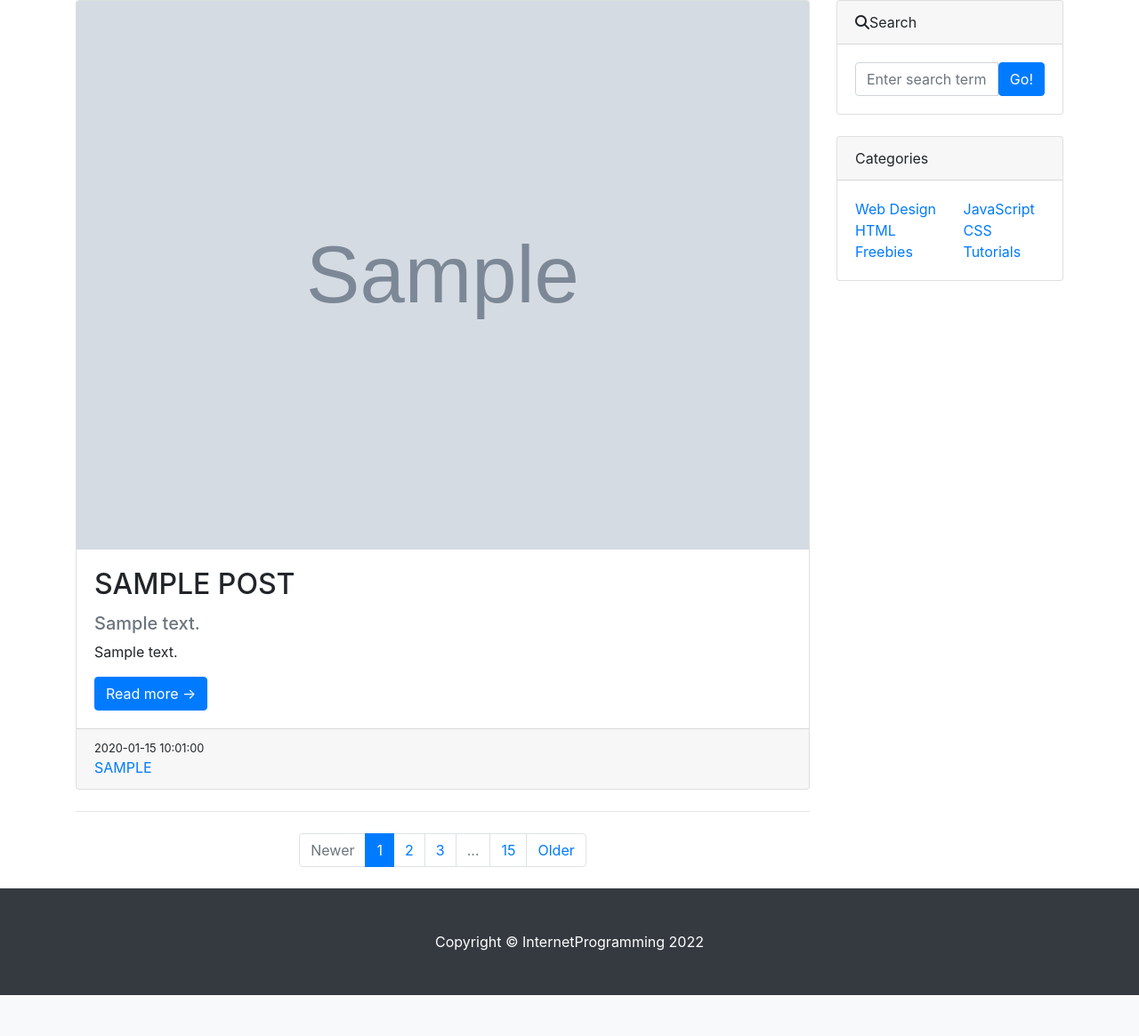
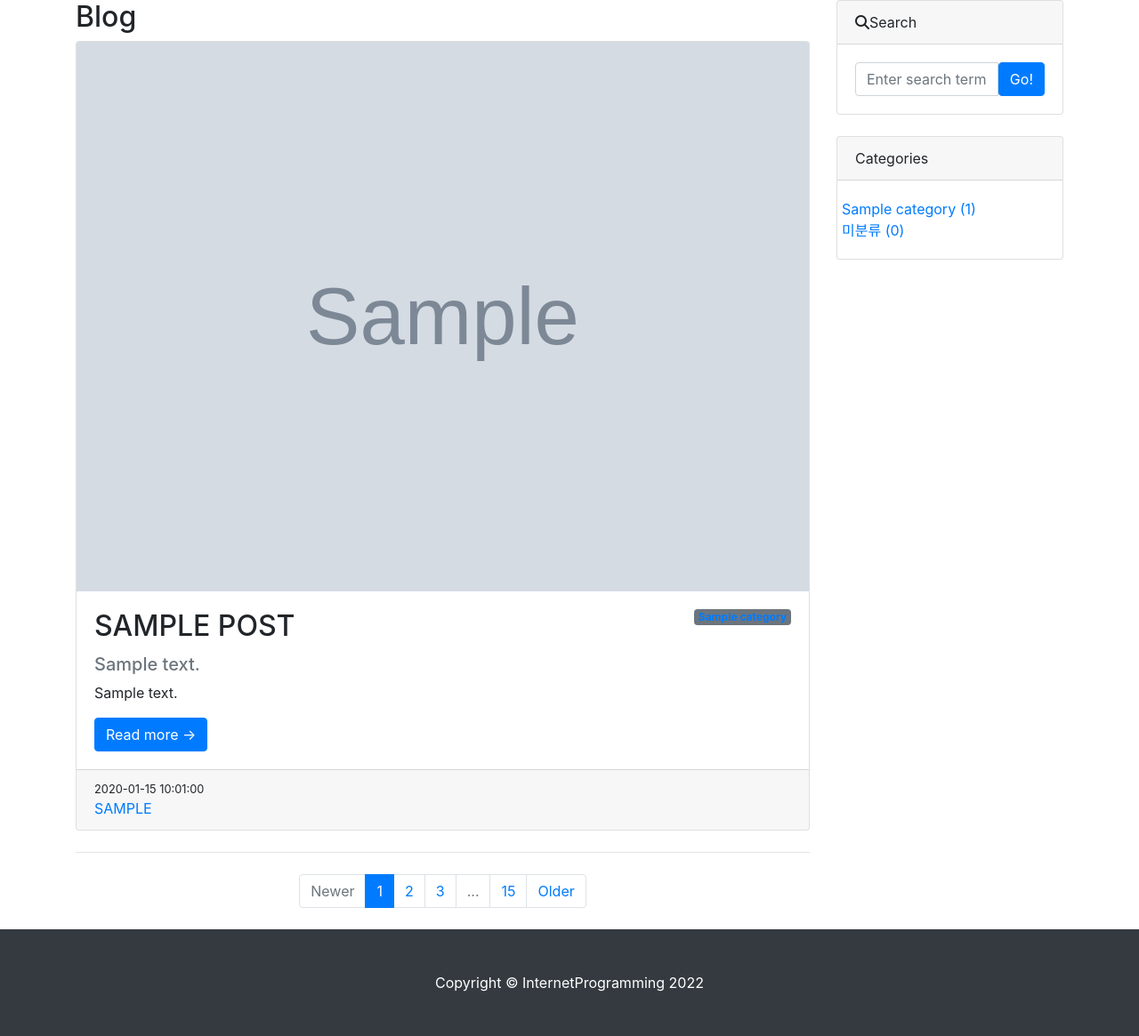
Before and after one commit to mmimseo/Django22, a Django app: page /blog/ in a window 1280 px wide. Shown: the part 56-1221 px from the top of the page at 89% size. Before the commit the page ends 1175 px from the top, so only its background shows below. Run offline with Django 4.2, Linux system fonts and the light colour scheme; tables that the repository leaves empty hold one stand-in row (values such as "Sample post"); grey boxes marked "Sample" are stand-in pictures; some libraries are stand-ins or nearby versions.

Commit message:
다대일 괸계 구현하기 완료

```diff
--- a/blog/models.py
+++ b/blog/models.py
@@ -2,31 +2,43 @@ from django.db import models
 from django.contrib.auth.models import User
 import os
 
-# Create your models here.
+class Category(models.Model):
+    name = models.CharField(max_length=50, unique=True)
+    slug = models.SlugField(max_length=200, unique=True, allow_unicode=True)
+
+    def __str__(self):
+        return self.name
+
+    def get_absolute_url(self):
+        return f'/blog/category/{self.slug}/'
+
+    class Meta:
+        verbose_name_plural = 'Categories'
 
 class Post(models.Model):
-    title = models.CharField(max_length=30)  #포스트 제목
+    title = models.CharField(max_length=30)
     hook_text = models.CharField(max_length=100, blank=True)
-    content = models.TextField()             #포스트 내용
+    content = models.TextField()
 
-    head_image = models.ImageField(upload_to='blog/images/%Y/%m/%d/', blank=True)
-    #Y: 2022, #y:22
-    file_upload = models.FileField(upload_to='blog/files/%Y/%m/%d/', blank=True)
+    head_image = models.ImageField(upload_to='blog/images/%Y/%m/%d/', blank=True) #post_list - head image 출력
+    file_upload = models.FileField(upload_to='blog/files/%Y/%m/%d/', blank=True) #Y: 2022, #y:22
 
-    created_at = models.DateTimeField(auto_now_add=True)  #시간
+    created_at = models.DateTimeField(auto_now_add=True)
     updated_at = models.DateTimeField(auto_now=True)
 
-    # 추후 author 작성
+    # 추후 author 작성/ 다대일관계
     author = models.ForeignKey(User, null=True, on_delete=models.SET_NULL)
+
+    category = models.ForeignKey(Category, null=True, blank=True, on_delete=models.SET_NULL)
 
     def __str__(self):
         return f'[{self.pk}]{self.title} :: {self.author} : {self.created_at}'
 
-    def get_absolute_url(self):
+    def get_absolute_url(self):    ## 고유 url 부여 ##
         return f'/blog/{self.pk}/'
 
-    def get_file_name(self):
+    def get_file_name(self):    ## 업로드한 파일 이름 출력 / post_detail ##
         return os.path.basename(self.file_upload.name)
 
-    def get_file_ext(self):
+    def get_file_ext(self):     ## 동일 파일 비교 xlsx =xls / post_detail ##
         return self.get_file_name().split('.')[-1] #a.txt => a txt
--- a/blog/templates/blog/base.html
+++ b/blog/templates/blog/base.html
@@ -5,26 +5,26 @@
     <meta charset="UTF-8">
     <meta http-equiv="X-UA-Compatible" content="IE=edge">
     <meta name="viewport" content="width=device-width, initial-scale=1.0">
-    <title>{% block head_title %}Blog{% endblock %}</title>
+    <title>{% block head_title %}Blog{% endblock %}</title> <!--post.detail-->
     <link href="{% static 'blog/bootstrap4/css/bootstrap.min.css' %}" rel="stylesheet" type="text/css" media="screen"></link>
-    <script src="https://kit.fontawesome.com/4e6ed3b07e.js" crossorigin="anonymous"></script>
+    <script src="https://kit.fontawesome.com/4e6ed3b07e.js" crossorigin="anonymous"></script> <!--아이콘적용-->
 </head>
 <body>
-        {% include 'blog/navbar.html' %}
+        {% include 'blog/navbar.html' %} <!-- include navbar, 모듈화 -->
 
       <div class="container">
         <div class="row">
             <div class ="col-md-8 col-lg-9" id="main-area">     <!-- 왼쪽 부분 -->
-                {% block main_area %}
+                {% block main_area %}  <!-- post_list.html -->
                 {% endblock %}
             </div>
             <div class="col-mf-4 col-lg-3">                     <!-- 오른쪽 부분 -->
-                {% include 'blog/sidebar.html' %}
+                {% include 'blog/sidebar.html' %} <!-- include sidebar, 모듈화 -->
             </div>
         </div>
       </div>
 
-          {% include 'blog/footer.html'%}
+          {% include 'blog/footer.html'%} <!-- include footer, 모듈화 -->
 
 
     <script src="https://code.jquery.com/jquery-3.5.1.slim.min.js" integrity="sha384-DfXdz2htPH0lsSSs5nCTpuj/zy4C+OGpamoFVy38MVBnE+IbbVYUew+OrCXaRkfj" crossorigin="anonymous"></scr>
--- a/blog/templates/blog/navbar.html
+++ b/blog/templates/blog/navbar.html
@@ -7,13 +7,13 @@
         <div class="collapse navbar-collapse" id="navbarNavDropdown">
           <ul class="navbar-nav">
             <li class="nav-item active">
-              <a class="nav-link" href="/">Home <span class="sr-only">(current)</span></a>
+              <a class="nav-link" href="/">Home</a>
             </li>
             <li class="nav-item">
-              <a class="nav-link" href="/blog/">Blog</a>
+              <a class="nav-link" href="/blog/">Blog</a>   <!--prj/urls.py 주소 등록-->
             </li>
             <li class="nav-item">
-              <a class="nav-link" href="/about_me/">About_me</a>
+              <a class="nav-link" href="/about_me/">About_me</a> <!--single_pages/urls.py 주소 등록-->
             </li>
             <li class="nav-item dropdown">
               <a class="nav-link dropdown-toggle" href="#" id="navbarDropdownMenuLink" role="button" data-toggle="dropdown" aria-haspopup="true" aria-expanded="false">
--- a/blog/templates/blog/post_list.html
+++ b/blog/templates/blog/post_list.html
@@ -1,28 +1,48 @@
 {% extends 'blog/base.html' %}
 
-{% block main_area %}
+{% block main_area %}   <!-- base.html의 main_area 부분, 모듈화 -->
+                <h2>Blog
+                    {% if category %}
+                    - <span class="badge badge-secondary">{{category}}</span>
+                    {% endif %}
+                </h2>
+
                 {% if post_list.exists %}
-                {% for p in post_list %}
-            <div class="card mb-4">        <!--post title start / 3개-->
-                {% if p.head_image %}
+            {% for p in post_list %}     <!-- ListView 모델명_list.html 연결 -->
+            <div class="card mb-4" id="post-{{}p.pk}">        <!--post title start / 3개-->
+                {% if p.head_image %}       <!-- ## head image 출력 ## -->
               <a href="#!"><img class="card-img-top" src="{{ p.head_image.url }}" alt="{{p}}의 head_image" /></a>
-                {% else %}
+                {% else %}                  <!-- ## head image 없을 때 ##-->
                 <img class="card-img-top" src="http://picsum.photos/seed/{{p.pk}}/800/200" alt="random image"/>
                 {% endif %}
               <div class="card-body">
-                  <h2 class="card-title">{{ p.title | upper }}</h2>
+                  {% if p.category %}
+                    <span class="badge badge-secondary float-right">
+                    <a href="{{p.category.get_absolute_url}}">
+                        {{ p.category }}
+                    </a>
+                    </span>
+                  {% else %}
+                    <span class="badge badge-secondary float-right">
+                        <a href="/blog/category/no_category/">
+                            미분류
+                        </a>
+                    </span>
+                  {% endif%}
+                  <h2 class="card-title">{{ p.title | upper }}</h2> <!--upper 대문자, lower 소문자-->
                   {% if p.hook_text %}
                   <h5 class="text-muted"> {{ p.hook_text }}</h5>
                   {% endif %}
-                  <p class="card-text">{{ p.content | truncatechars:100 }}</p>
+                  <p class="card-text">{{ p.content | truncatechars:100 }}</p> <!--미리보기-->
                   <a class="btn btn-primary" href="{{ p.get_absolute_url }}">Read more →</a>
+                                            <!-- model에 생성한 pk를 받아서 detail 연결 -->
               </div>
                 <div class="card-footer">
                 <div class="small tect-muted"> {{ p.created_at | date:"Y-m-d h:m:s" }} </div>
                 <a href="#">{{ p.author | upper }}</a>
                 </div>
             </div>
-              {% endfor %}                  <!--post title end-->
+            {% endfor %}                  <!--post title end-->
                 {% else %}
                 <h5>아직 게시물이 없습니다.</h5>
                 {% endif %}
--- a/blog/templates/blog/sidebar.html
+++ b/blog/templates/blog/sidebar.html
@@ -9,24 +9,18 @@
                   </div>
             </div>
     <!-- Categories widget-->
-          <div class="card mb-4">
+          <div class="card mb-4" id='category_card'>
               <div class="card-header">Categories</div>
               <div class="card-body">
                   <div class="row">
-                         <div class="col-sm-6">
                               <ul class="list-unstyled mb-0">
-                                 <li><a href="#!">Web Design</a></li>
-                                 <li><a href="#!">HTML</a></li>
-                                 <li><a href="#!">Freebies</a></li>
+                                  {% for c in categories %}
+                                 <li><a href="c.get_absolute_url">{{c}} ({{c.post_set.count}})</a></li>
+                                  {% endfor %}
+                                  <li><a href="/blog/category/no_category">미분류 ({{no_category_post_count}})</a></li>
                              </ul>
-                         </div>
-                         <div class="col-sm-6">
-                             <ul class="list-unstyled mb-0">
-                                  <li><a href="#!">JavaScript</a></li>
-                                  <li><a href="#!">CSS</a></li>
-                                  <li><a href="#!">Tutorials</a></li>
-                             </ul>
-                         </div>
+
+
                   </div>
               </div>
           </div>
--- a/blog/urls.py
+++ b/blog/urls.py
@@ -2,9 +2,10 @@ from django.urls import path
 from . import views
 
 urlpatterns = [ # IP주소/blog/
-    path('', views.PostList.as_view()),
-    path('<int:pk>/', views.PostDetail.as_view())
+    path('', views.PostList.as_view()),  ## Listview 목록페이지 : CBV ##
+    path('<int:pk>/', views.PostDetail.as_view()), ## DetailView : CBV##
+    path('category/<str:slug>/', views.category_page),
 
-    #path('', views.index), # IP주소/blog/
+    #path('', views.index), # IP주소/blog/     ##view의 html : FBV 연결##
     #path('<int:pk>/', views.single_post_page)
 ]
--- a/blog/views.py
+++ b/blog/views.py
@@ -1,29 +1,45 @@
 from django.shortcuts import render
-from .models import Post
-from django.views.generic import ListView, DetailView
+from django.views.generic import ListView, DetailView  ## CBV ##
+from .models import Post, Category
 
 # Create your views here.
-class PostList(ListView):
+class PostList(ListView):   ## CBV ##
     model = Post
     ordering = '-pk'
+
+    def get_context_data(self, *, object_list=None, **kwargs):  ##추가인자##
+        context = super(PostList,self).get_context_data()
+        context['categories'] = Category.objects.all()
+        context['no_category_post_count'] = Post.objects.filter(category=None).count
+        return context
     #템플릿은 모델명_list.html : post_list.html
     #매개변수 모델명_list :post_list
 
-class PostDetail(DetailView):
+class PostDetail(DetailView): ## CBV ##
     model = Post
     # 템플릿은 모델명_detail.html : post_detail.html
     # 매개변수 모델명 : post
 
+def category_page(request, slug):
+    if slug == 'no_category':
+        category = '미분류'
+        post_list = Post.objects.filter(category=None)
+    else :
+        category = Category.objects.get(slug=slug)
+        post_list = Post.objects.filter(category=category)
+    return render(request, 'blog/post_list.html', {
+        'category' : category,
+        'post_list' : post_list,
+        'categories' : Category.objects.all(),
+        'no_category_post_count' : Post.objects.filter(category=None).count
+    })
 
 '''
-def index(request):
+def index(request):       ## 변수 작성 ##
     posts = Post.objects.all().order_by('-pk')
-
-    return render(request, 'blog/index.html',
-                  {'posts': posts})
+    return render(request, 'blog/index.html', {'posts': posts})
 
 def single_post_page(request,pk):
     post1 = Post.objects.get(pk=pk)
-    return render(request, 'blog/single_post_page.html',
-                  {'post': post1})
+    return render(request, 'blog/single_post_page.html', {'post': post1})
 '''
--- a/myDjangoPrj/urls.py
+++ b/myDjangoPrj/urls.py
@@ -14,13 +14,13 @@ Including another URLconf
     2. Add a URL to urlpatterns:  path('blog/', include('blog.urls'))
 """
 from django.contrib import admin
-from django.urls import path, include
+from django.urls import path, include ## include 작성 ##
 from django.conf import settings
 from django.conf.urls.static import static
 
 urlpatterns = [
     path('admin/', admin.site.urls), # IP주소/admin/
-    path('blog/', include('blog.urls')), # IP주소/blog/
+    path('blog/', include('blog.urls')), # IP주소/blog/  ## IP설정, include ##
     path('', include('single_pages.urls')), # IP주소/
 ]
 
```
Also changed, not shown: blog/admin.py (+7 -2 lines), blog/templates/blog/post_detail.html (+18 -11 lines), blog/tests.py (+61 -27 lines), myDjangoPrj/settings.py (+3 -4 lines).
